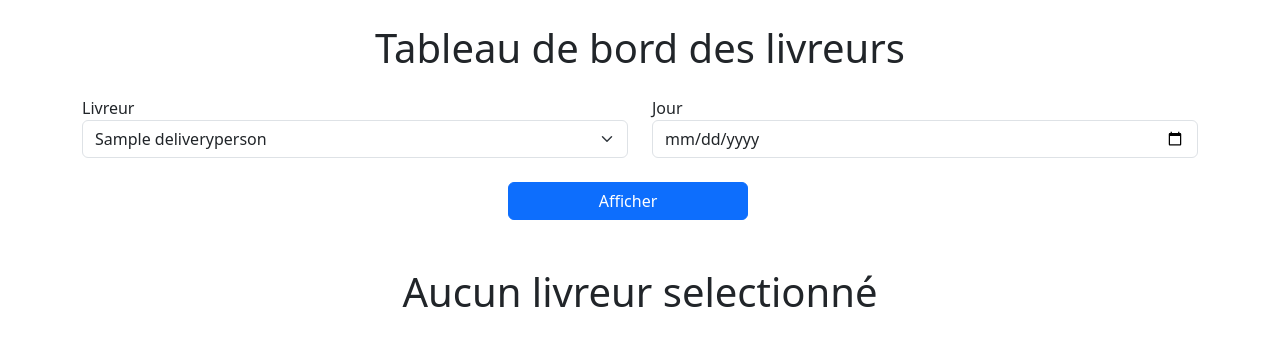
After one commit to yveskate07/host_izoua, a Django app: page /delivery-dashboard in a window 1280 px wide. The commit adds this page. Shown: the top 346 px of the page. Run offline with Django 5.2, Linux system fonts and the light colour scheme; a user stored in the database is signed in; tables that the repository leaves empty hold one stand-in row (values such as "Sample post"); parts of the project's set-up code (start-up, migrations or seed data) failed here and were passed over.

Commit message:
ajout d'une nouvelle fonctionalité sur l'interface utilisateur

```diff
--- /dev/null
+++ b/izouapp/templates/izouapp/delivery_men_dashboard.html
@@ -0,0 +1,87 @@
+<!DOCTYPE html>
+<html lang="en">
+<head>
+    <meta charset="UTF-8">
+    <title>Rapports par livreurs</title>
+    <link href="https://cdn.jsdelivr.net/npm/bootstrap@5.3.2/dist/css/bootstrap.min.css" rel="stylesheet">
+    <link href="https://cdn.jsdelivr.net/npm/bootstrap-icons/font/bootstrap-icons.css" rel="stylesheet">
+</head>
+<body>
+<div class="container">
+    <div class="header">
+        <h1 class="text-center  mt-4">Tableau de bord des livreurs</h1>
+        <form class="form-inline" action="" method="POST">
+            <div class="row my-4">
+
+                <div class="col-md-6">
+                    <label class="sr-only" for="selectDeliveryMan">Livreur</label>
+                    <select class="form-select" required name="selectDeliveryMan" id="selectDeliveryMan">
+                        {% if delivery_men %}
+                            {% for name in delivery_men %}
+                                <option value='{{name}}'>{{name}}</option>
+                            {% endfor %}
+                        {% else %}
+                            <option value='none'>Aucun livreur enregistré</option>
+                        {% endif %}
+                    </select>
+                </div>
+
+                <div class="col-md-6">
+                    <label class="sr-only" for="selectDate">Jour</label>
+                    <input type="date" id="selectDate" name="selectDate" class="form-control" aria-label="Pick a Date"/>
+                </div>
+
+                <div class="row justify-content-center my-4">
+                    <button type="submit" class="btn btn-primary" style="width:15rem">Afficher</button>
+                </div>
+            </div>
+        </form>
+    </div>
+<table class="table table-bordered">
+    {% if his_orders %}
+        <thead>
+          <tr class="align-middle">
+            <th scope="col" class="text-center">No</th>
+            <th scope="col" class="text-center">Livreur</th>
+            <th scope="col" class="text-center">Commande</th>
+            <th scope="col" class="text-center">Infos client</th>
+            <th scope="col" class="text-center">Total commandes</th>
+            <th scope="col" class="text-center">Total livraisons</th>
+            <th scope="col" class="text-center">Heures livraison</th>
+          </tr>
+        </thead>
+        <tbody>
+            {% for order in his_orders %}
+                <tr class="align-middle">
+                    <td scope='row' class="text-center">{{ forloop.counter }}</td>
+                    <td class="text-center">{{ order.a }}</td>
+                    <td class="text-center">{{ order.b }}</td>
+                    <td class="text-center">{{ order.c }}</td>
+                    <td class="text-center">{{ order.d }}</td>
+                    <td class="text-center">{{ order.e }}</td>
+                    <td class="text-center">{{ order.f }}</td>
+                </tr>
+            {% endfor %}
+        </tbody>
+        <tfoot>
+            <hr class="my-4">
+            <tr class="align-middle">
+                <th scope="col" class="text-center">Total à rendre pour les commandes (CFA)</th>
+                <th scope="col" class="text-center">Total livraisons (CFA)</th>
+                <th scope="col" class="text-center">20% Total Livraisons</th>
+            </tr>
+            <tr class="align-middle">
+                <td <td scope='row' class="text-center">{{ total_orders_in_cfa }}</td>
+                <td class="text-center">{{ total_delivery_in_cfa }}</td>
+                <td class="text-center">{{ total_20_percent_delivery_in_cfa }}</td>
+            </tr>
+        </tfoot>
+
+    {% else %}
+        <h1 style="text-align: center;">Aucun livreur selectionné</h1>
+    {% endif %}
+  </table>
+</div>
+<script src="https://cdn.jsdelivr.net/npm/bootstrap@5.3.2/dist/js/bootstrap.bundle.min.js"></script>
+</body>
+</html>
--- a/izouapp/views.py
+++ b/izouapp/views.py
@@ -768,6 +768,56 @@ def fetching_datas(request, filter_, date_to_print):
     return render(request, 'izouapp/manager_screen.html', context=context)
 
 
+def get_delivery_men():
+    delivery_men = DeliveryPerson.objects.all()
+    if len(delivery_men) == 0:
+        names = None
+    else:
+        names = [person.name for person in delivery_men]
+
+    return  names
+
+@login_required
+def get_summary_of_one_delivery_man(request):
+    context = dict()
+    his_orders = []
+    total_orders_in_cfa = 0
+    total_delivery_in_cfa = 0
+    total_20_percent_delivery_in_cfa = 0
+    if request.method == 'POST':
+        person = request.POST.get('selectDeliveryMan')
+        date = datetime.strptime(request.POST.get('selectDate'),"%Y-%m-%d").date()
+
+        if person != 'none':
+            deliverPerson = DeliveryPerson.objects.filter(name=person)
+            list_orders = orders.objects.filter(deliveryPerson=deliverPerson, create_at=date, status='delivered')
+            for order in list_orders:
+                pizza_names = ", ".join(
+                    [" - ".join([pizza.moitie_1, pizza.moitie_2]) if pizza.status == 'Spéciale' else pizza.name for pizza in order.pizzas.all()])
+                his_orders.append({'a':person,'b':pizza_names, 'c':order.client,
+                                   'd':order.pizza_and_extratopping_price if order.payment_method_order=='delivered_man' else 0,
+                                   'e': order.deliveryPrice if order.payment_method_delivery=='delivered_man' else 0,
+                                   'f': order.deliveryHour})
+                total_orders_in_cfa += order.total_price
+                total_delivery_in_cfa += order.deliveryPrice
+            context['his_orders'] = his_orders
+            context['total_orders_in_cfa'] = total_orders_in_cfa
+            context['total_delivery_in_cfa'] = total_delivery_in_cfa
+            context['total_20_percent_delivery_in_cfa'] = 0.2*total_20_percent_delivery_in_cfa
+
+
+    context['delivery_men'] = get_delivery_men()
+
+    return render(request, 'izouapp/delivery_men_dashboard.html', context=context)
+
+@login_required
+def delivery_men_board(request):
+    context = dict()
+    context['delivery_men'] = get_delivery_men()
+
+    return render(request, 'izouapp/delivery_men_dashboard.html', context=context)
+
+
 @login_required
 def add_order(request):
     if request.method == 'POST':
@@ -882,7 +932,7 @@ def add_order(request):
             return fetching_datas(request, filter_=date.fromisoformat(request.session['date_selected']),
                                   date_to_print=request.session['date_selected'])
 
-    return redirec(reverse('home'))
+    return redirect(reverse('home'))
 
 
 def get_date(
--- a/izouaproject/urls.py
+++ b/izouaproject/urls.py
@@ -19,6 +19,7 @@ urlpatterns = [
     path('edit-1/', views.edit_order, name='edit_order1'),
     path('edit-2/', views.edit_order_if_granted, name='edit_order2'),
     path('change-order-status/', views.edit_order_status, name='change_status'),
+    path('delivery-dashboard', views.delivery_men_board, name='delivery_dashboard'),
 ]
 
 urlpatterns += static(settings.MEDIA_URL, document_root=settings.MEDIA_ROOT)
```
Also changed, not shown: izouapp/templates/izouapp/manager_screen.html (+7 -3 lines), 1 other file.
